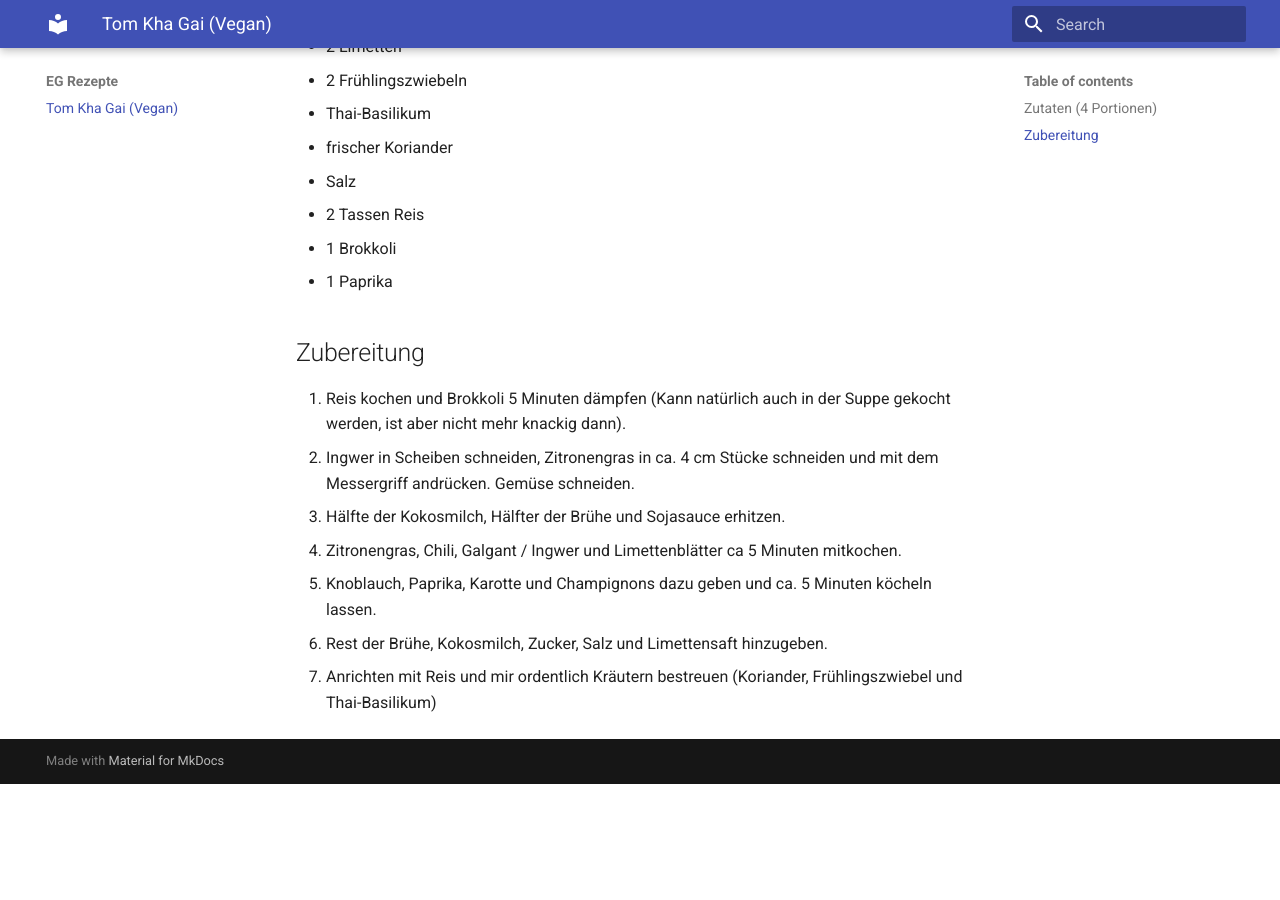
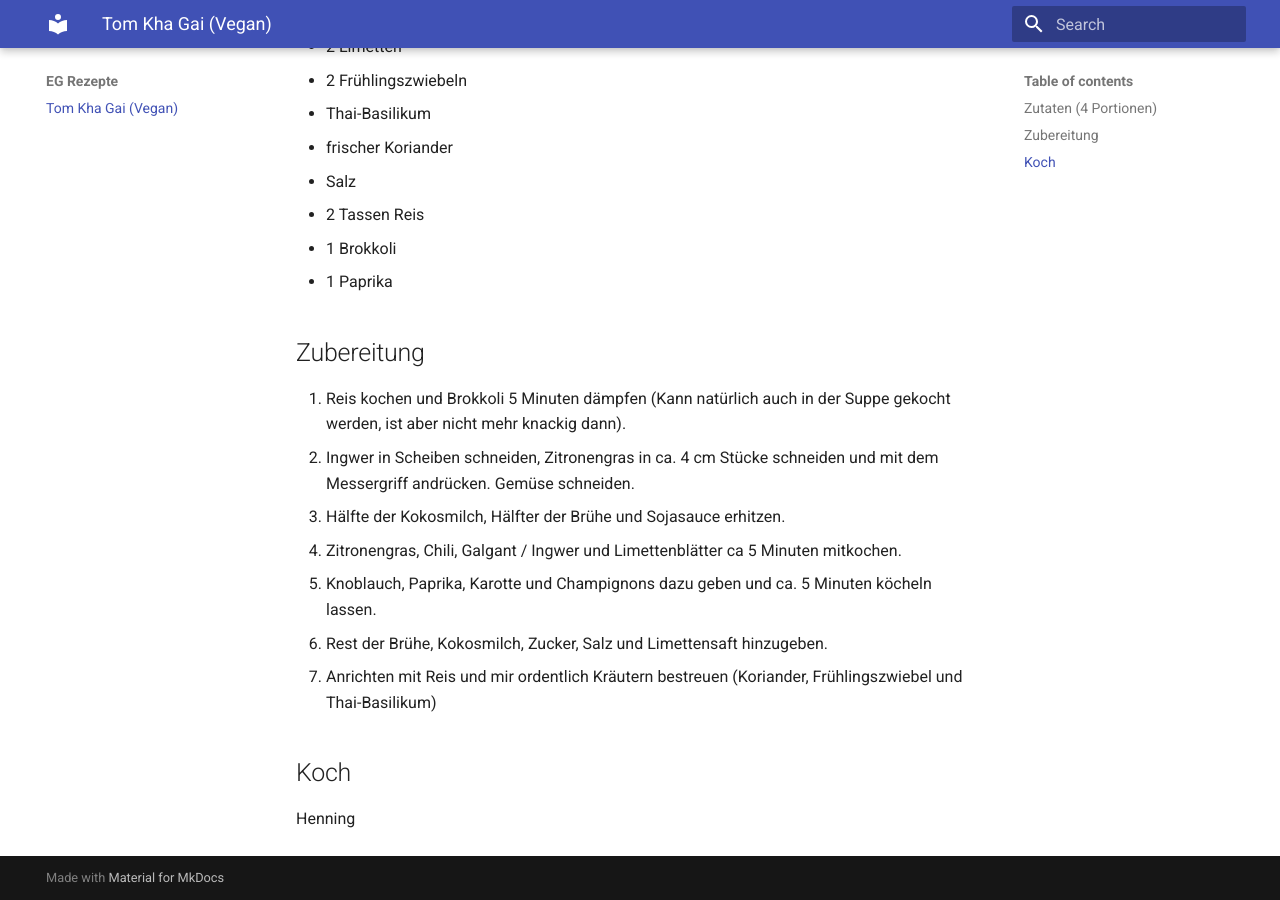
Before and after one commit to reimer-eimer/eg_rezepte, an MkDocs documentation site: the page built from docs/tom_kha_gai.md, in a window 1280 px wide and 900 px high, scrolled down 566 px. Built offline with MkDocs 1.6.1 and Material for MkDocs 9.7.7, drawn with Linux system fonts in a browser that asks for light colours; before the commit the page ends 1350 px from its top, so only the background shows below that.

Commit message:
koch hinzugefügt

```diff
--- a/docs/tom_kha_gai.md
+++ b/docs/tom_kha_gai.md
@@ -32,3 +32,6 @@
 5. Knoblauch, Paprika, Karotte und Champignons dazu geben und ca. 5 Minuten köcheln lassen.
 6. Rest der Brühe, Kokosmilch, Zucker, Salz und Limettensaft hinzugeben.
 7. Anrichten mit Reis und mir ordentlich Kräutern bestreuen (Koriander, Frühlingszwiebel und Thai-Basilikum)
+
+## Koch
+Henning
```
